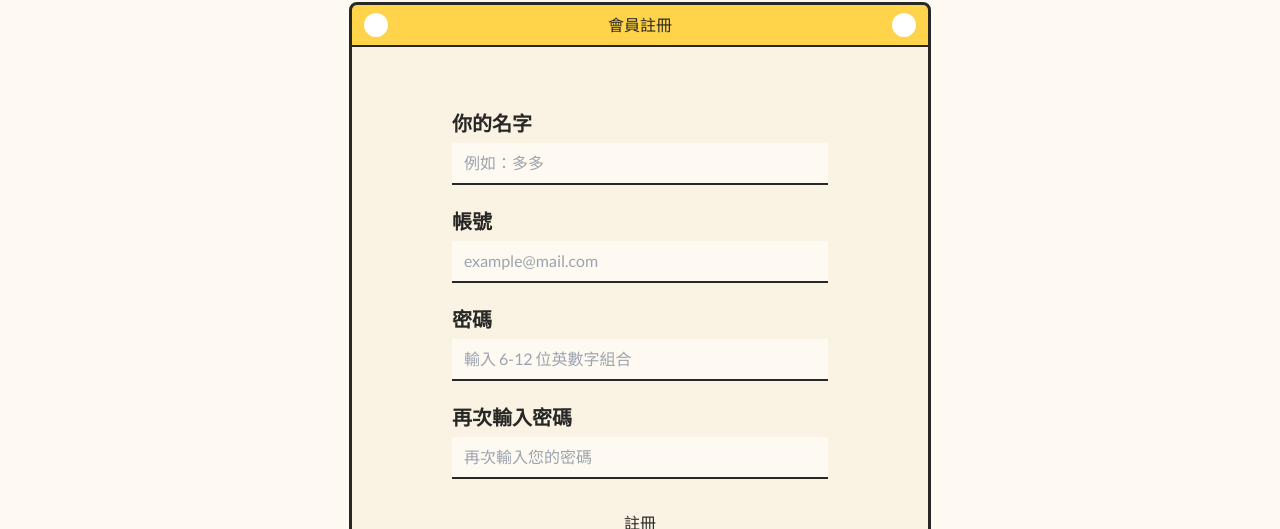
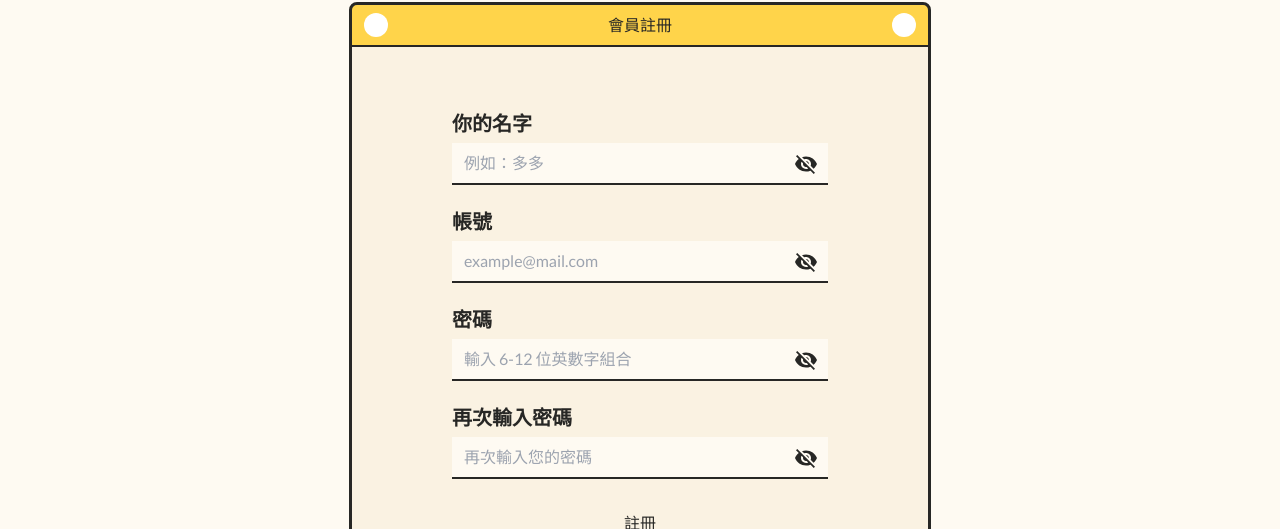
Before and after one commit to star82620/join-joy, a Next.js app: page /signup in a window 1280 px wide. Shown: the part 136-665 px from the top of the page. Built offline with nearby package versions, Linux system fonts and the light colour scheme.

Commit message:
update/ add visibility

```diff
--- a/common/components/FormInput.tsx
+++ b/common/components/FormInput.tsx
@@ -1,16 +1,47 @@
 //import clsx
+import Image from "next/image";
+import { useEffect, useRef, useState } from "react";
+
+// 如果 errorMsg 有內容，就 show errorMsg，沒有的話就隱藏
+// 如果 type === password，就 show 眼睛圖
+// 點擊 eye image 改變該 input type => useState + useRef
 
 export default function FormInput({ formSet }) {
+  // const [visibility, setVisibility] = useState({
+  //   pw: "off",
+  //   "confirm-pw": "off",
+  // });
+
+  // const ref = useRef();
+
+  // function switchVisibility() {
+  //   // 要抓到是誰
+  //   setVisibility([]."on");
+  // }
+
+  // if (input.type === "password") {
+  //   input.type = visibility === "on" ? "text" : "password";
+  // }
+
   return formSet.map((input) => (
     <label key={input.inputName}>
       <h4>{input.label}</h4>
+      <div className="flex items-center">
         <input
-        className="w-full border-b-2 bg-yellow-tint mt-2 py-2 px-3"
+          className="w-full border-b-2 bg-yellow-tint mt-2 py-2 px-3 relative"
           type={input.type}
           name={input.inputName}
           placeholder={input.placeholder}
           required={input.required}
         ></input>
+        <span
+          className="inline-block w-11 h-7 -ml-11 mt-2 z-10 bg-eye-off bg-center bg-no-repeat bg-yellow-tint"
+          onClick={() => {
+            console.log("按了要改變 state");
+          }}
+        ></span>
+      </div>
+
       <p className="hidden text-danger mt-2">{input.errorMsg}</p>
     </label>
   ));
--- a/styles/globals.css
+++ b/styles/globals.css
@@ -7,6 +7,10 @@ body {
     Microsoft JhengHei, "微軟正黑體", sans-serif;
   color: #272725;
   /* 預設字色 "gray-950": "#272725" */
+}
+
+* {
+  outline: none;
 }
 
 h1 {
--- a/tailwind.config.ts
+++ b/tailwind.config.ts
@@ -98,6 +98,10 @@ const config: Config = {
       boxShadow: {
         btn: "2px 2px 0 0 #504F4E",
       },
+      backgroundImage: {
+        "eye-off": 'url("/images/input-visibility-off.svg")',
+        "eye-on": 'url("/images/input-visibility-on.svg")',
+      },
     },
   },
   plugins: [],
```
Also changed, not shown: public/images/input-visibility-off.svg (added), public/images/input-visibility-on.svg (added). Lines whose indentation alone changed are shown as unchanged.
